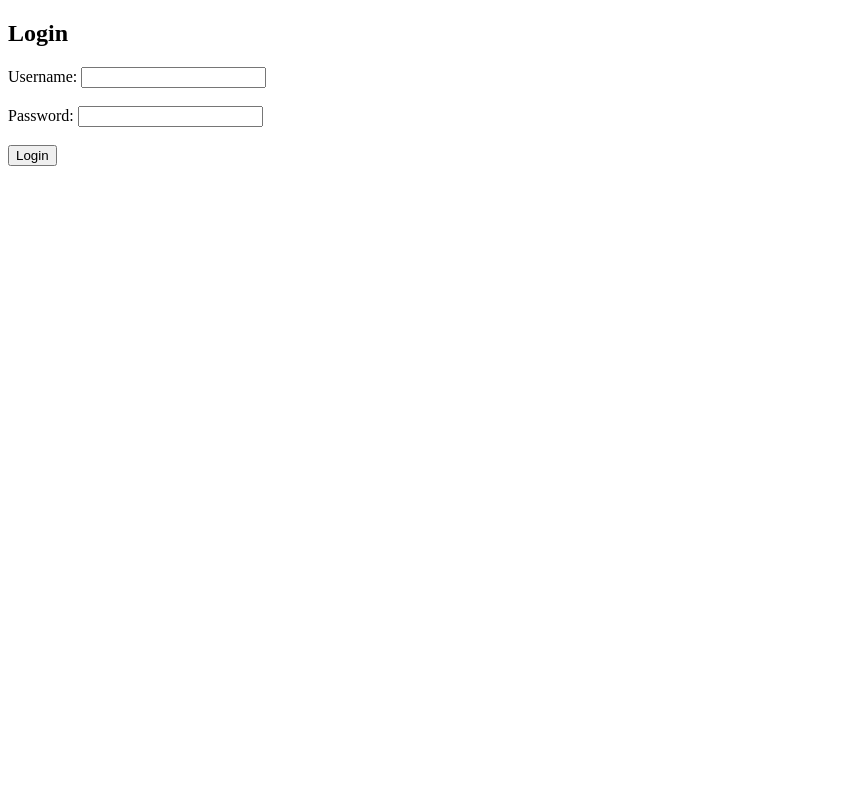
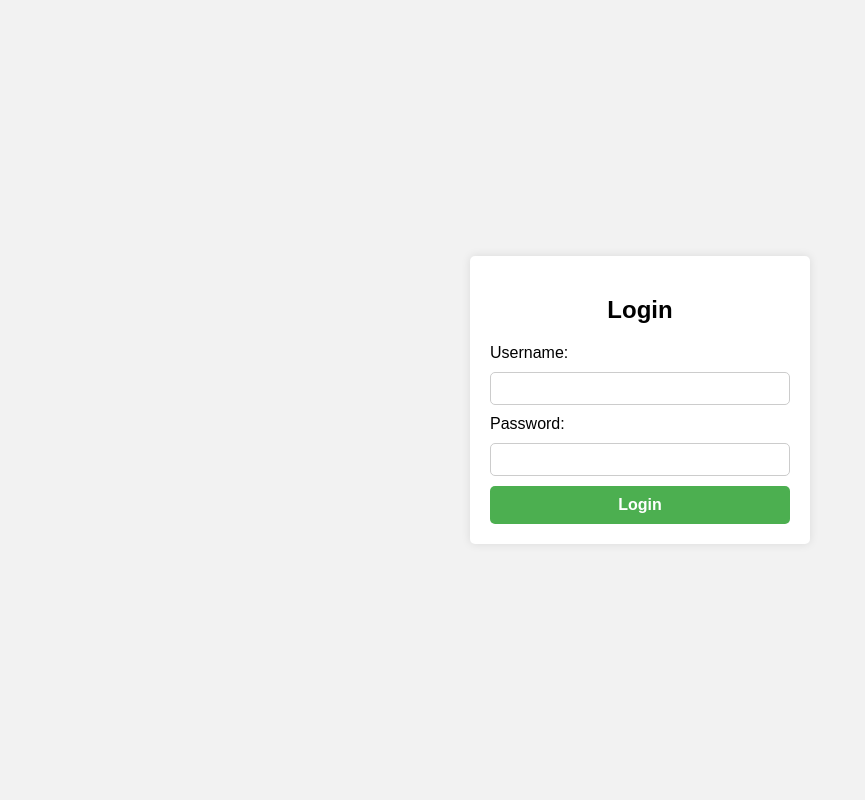
Before and after one commit to tish978/plan-it_travel_API, a FastAPI app: page / in a window 1280 px wide. Shown: the whole page, without its empty margins (0-865 px from the left). Run offline with FastAPI, Linux system fonts and the light colour scheme.

Commit message:
Added CSS styling to make login page look better.

```diff
--- a/templates/home.html
+++ b/templates/home.html
@@ -4,7 +4,7 @@
     <title>Dashboard</title>
     <script>
         function signOut() {
-            window.location.href = '/my_endpoint';
+            window.location.href = '/';
         }
     </script>
     <style>
--- a/templates/login.html
+++ b/templates/login.html
@@ -3,16 +3,18 @@
 <head>
     <title>Login Page</title>
 </head>
-<body>
-    <h2>Login</h2>
-    <form method="POST" action="/login">
-        <label for="username">Username:</label>
-        <input type="text" id="username" name="username"><br><br>
+<body style="font-family: Arial, sans-serif; background-color: #f2f2f2; display: flex; justify-content: center; align-items: center; height: 100vh; margin: 0;">
+    <div style="background-color: #fff; padding: 20px; border-radius: 5px; box-shadow: 0 0 10px rgba(0, 0, 0, 0.1); width: 300px;">
+        <h2 style="text-align: center;">Login</h2>
+        <form method="POST" action="/login" style="display: flex; flex-direction: column;">
+            <label for="username" style="margin-bottom: 10px;">Username:</label>
+            <input type="text" id="username" name="username" style="padding: 8px; border: 1px solid #ccc; border-radius: 5px; margin-bottom: 10px;" required>
 
-        <label for="password">Password:</label>
-        <input type="password" id="password" name="password"><br><br>
+            <label for="password" style="margin-bottom: 10px;">Password:</label>
+            <input type="password" id="password" name="password" style="padding: 8px; border: 1px solid #ccc; border-radius: 5px; margin-bottom: 10px;" required>
 
-        <input type="submit" value="Login">
-    </form>
+            <input type="submit" value="Login" style="padding: 10px 20px; background-color: #4caf50; color: #fff; border: none; border-radius: 5px; cursor: pointer; font-size: 16px; font-weight: bold;">
+        </form>
+    </div>
 </body>
 </html>
```
